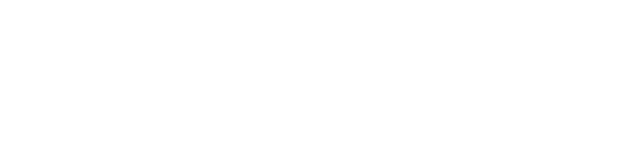
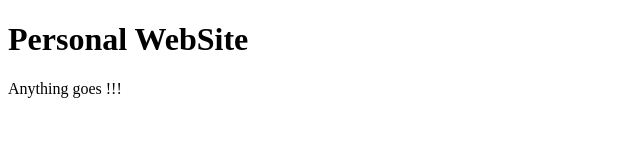
Before and after one commit to LORD-KAY/ieapplication, a plain HTML site: page index.html in a window 1280 px wide. Shown: the whole page, without its empty margins (0-640 px from the left). Drawn offline with Linux system fonts and the light colour scheme.

Commit message:
Add new text

```diff
--- a/index.html
+++ b/index.html
@@ -4,5 +4,9 @@
 		<title>Personal Web || Raw </title>
 	</head>
 	<body>
+		<h1> Personal WebSite </h1>
+		<p>
+			Anything goes !!!
+		</p>
 	</body>
 </html>
```
